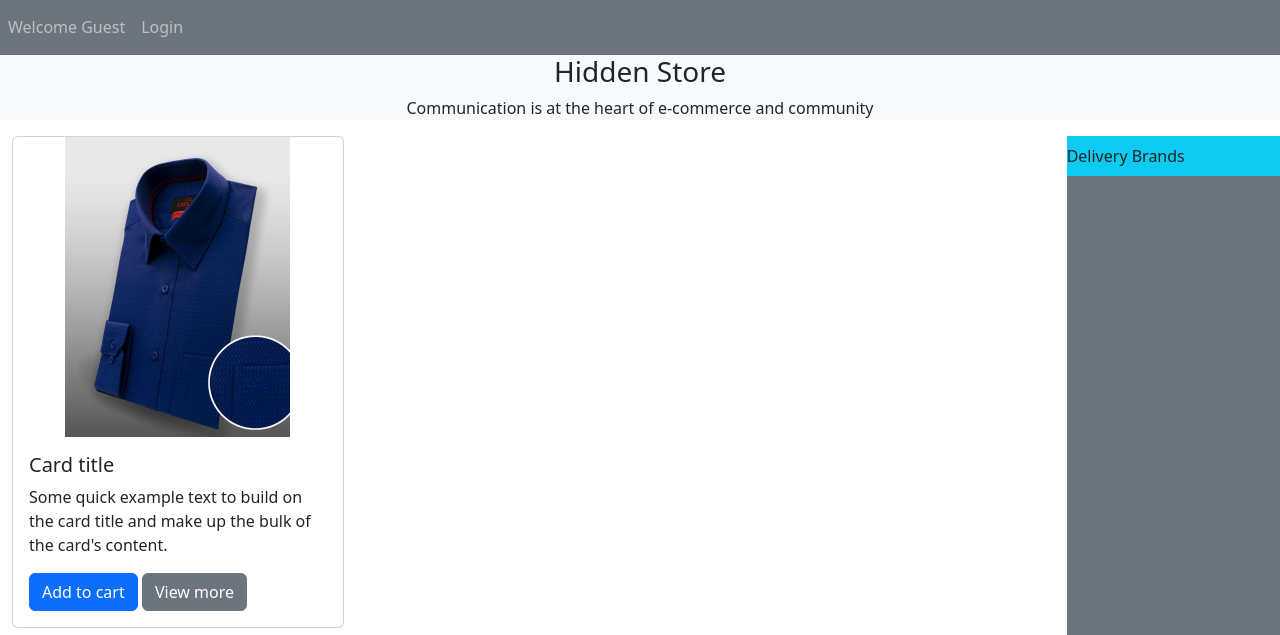
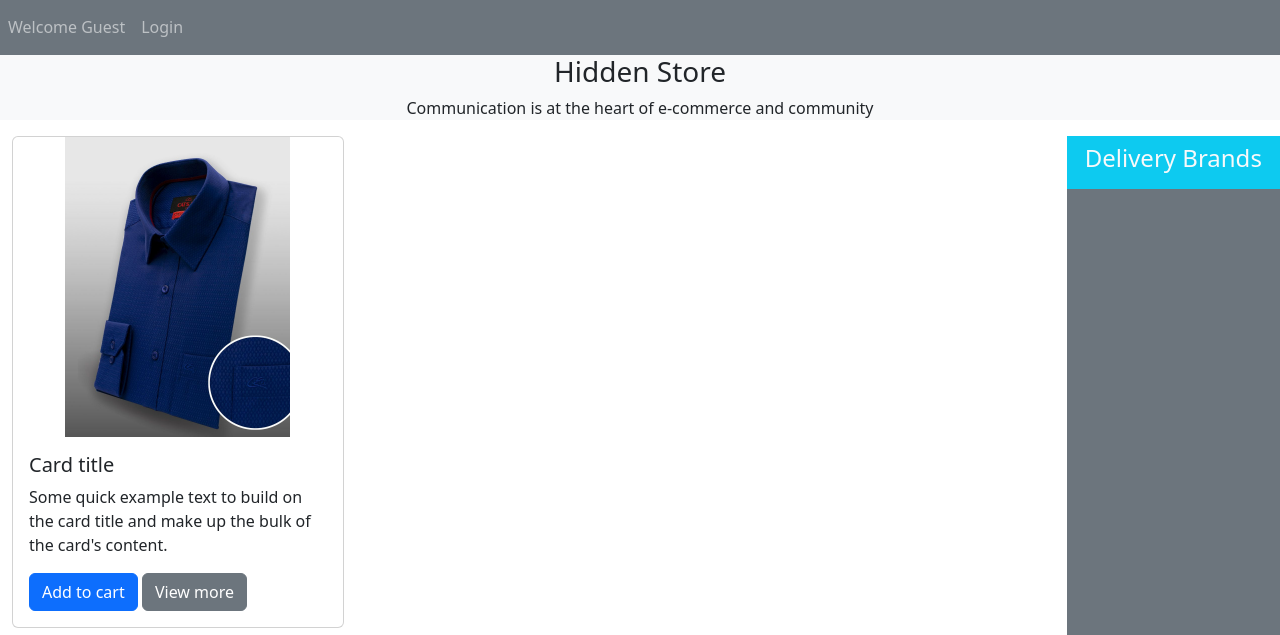
Before and after one commit to Anik0047/learning-php-from-a-project-, a PHP site: page / in a window 1280 px wide. Shown: the part 74-709 px from the top of the page. Run offline with PHP 8.4, Linux system fonts and the light colour scheme.

Commit message:
second-commit

```diff
--- a/index.php
+++ b/index.php
@@ -92,7 +92,7 @@
                 <div class="col-md-2 p-0 bg-secondary">
                     <ul class="navbar-nav me-auto">
                         <li class="nav-item bg-info">
-                            <a href="" class="nav-link">Delivery Brands</a>
+                            <a href="" class="nav-link text-light text-center"><h4>Delivery Brands</h4></a>
                         </li>
                     </ul>
                 </div>
```
